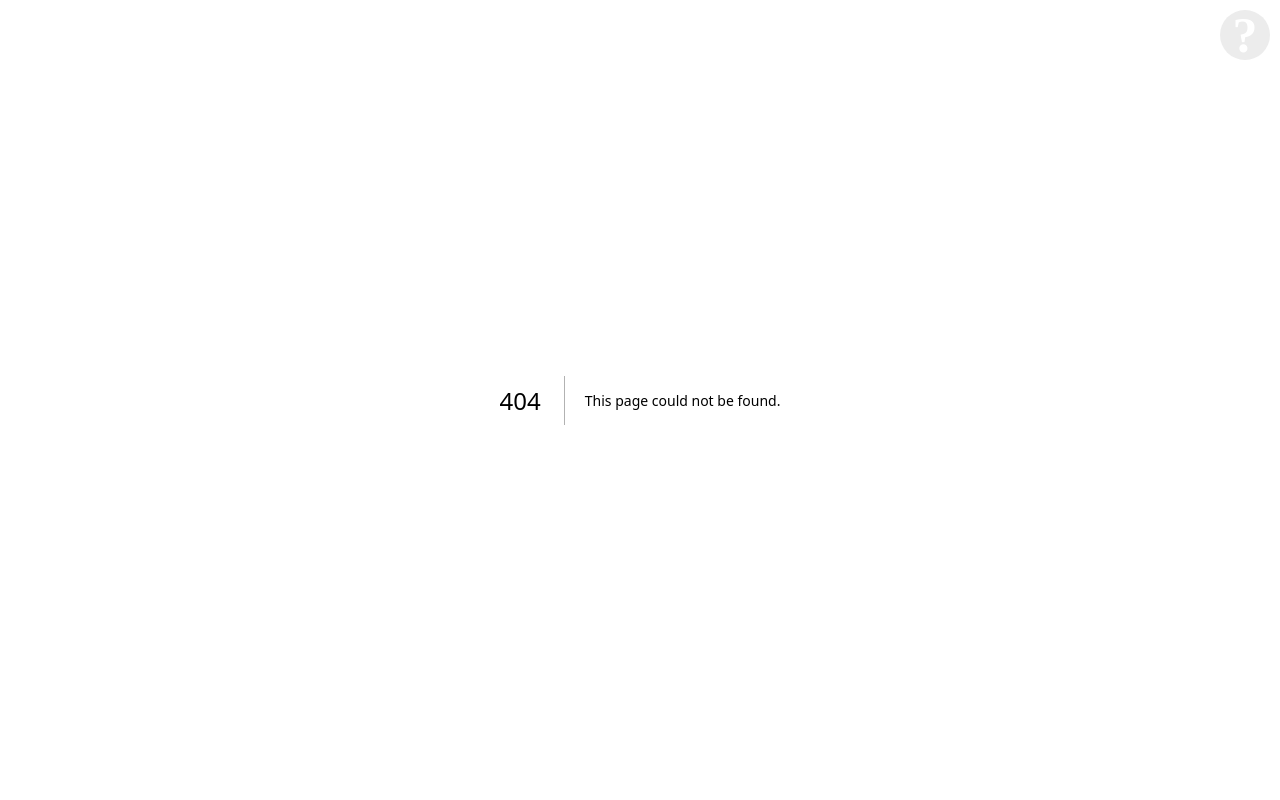
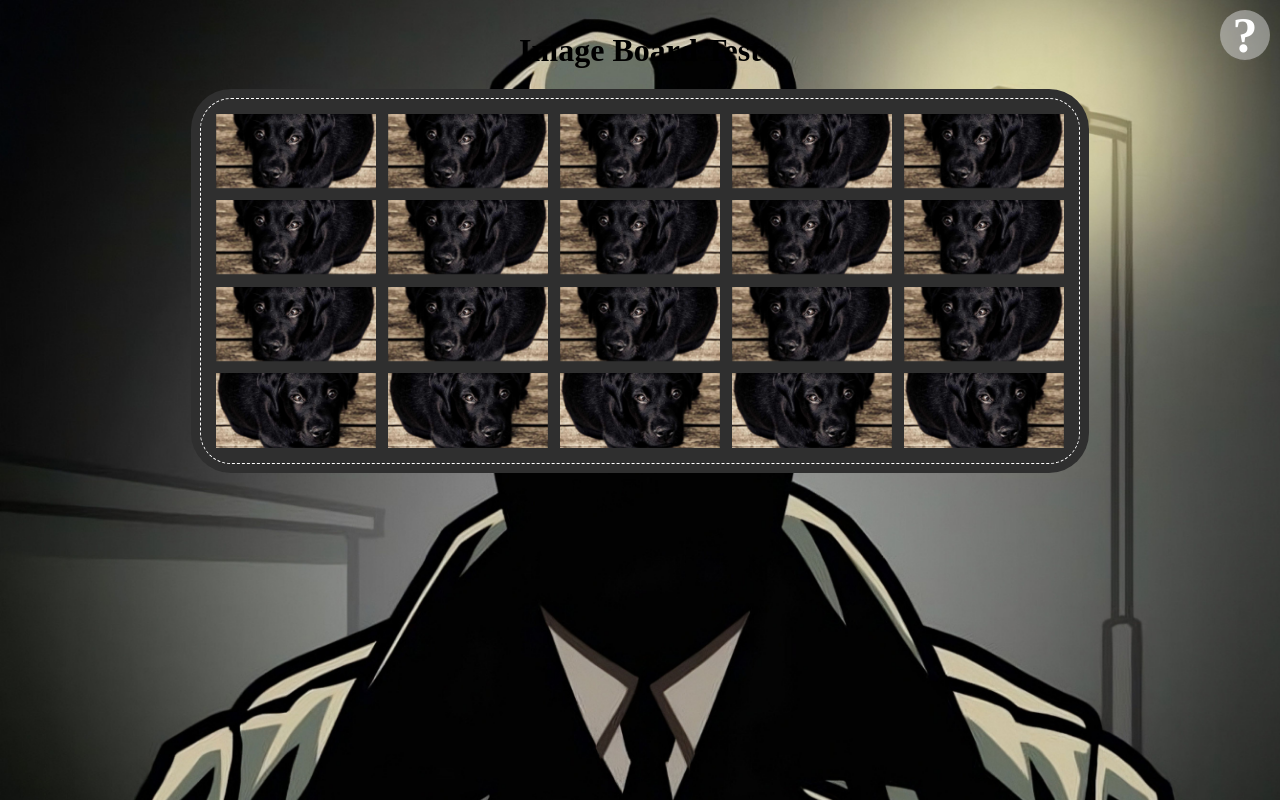
Before and after one commit to cyrimu/sopra-fs25-group-16-client, a Next.js app: page /image-board-test in a window 1280 px wide. Before the commit this address had no page. Built offline with nearby package versions, Linux system fonts and the light colour scheme; a web font is replaced by a local one; what @ant-design/nextjs-registry would draw is missing.

Commit message:
initial image board test

```diff
--- a/app/components/gameCard.tsx
+++ b/app/components/gameCard.tsx
@@ -29,7 +29,7 @@ const GameCard: React.FC<GameCardProps> = ({ card, selected }) => {
   function determineBackgroundImage(): CARD_COLOR {
     const role = myPlayerInGame?.role;
 
-    if (!role) throw new Error("The role of the player in game is null");
+    //if (!role) throw new Error("The role of the player in game is null");
 
     if (
       (role === PLAYER_ROLES.BLUE_OPERATIVE ||
@@ -66,10 +66,11 @@ const GameCard: React.FC<GameCardProps> = ({ card, selected }) => {
         transition={{ duration: 0.6, ease: "easeInOut" }}
       >
         <Image
-          src={
-            "https://upload.wikimedia.org/wikipedia/commons/thumb/1/17/Zebra_%2824694097565%29.jpg/1200px-Zebra_%2824694097565%29.jpg"
-          }
-          alt=""
+          src="/test.jpg"
+          alt="Test Image"
+          width={300}
+          height={300}
+          style={{ objectFit: "cover", width: "100%", height: "100%" }}
         />
       </motion.div>
     );
--- /dev/null
+++ b/app/image-board-test/page.tsx
@@ -0,0 +1,78 @@
+"use client";
+
+import GameCard from "@/components/gameCard";
+import styles from "@/components/Board.module.css";
+import { GAME_TYPE } from "@/lib/features/game/game.types";
+import { CARD_COLOR } from "@/lib/features/game/card.types";
+import { PLAYER_ROLES } from "@/lib/features/player/player.types";
+import { useEffect } from "react";
+import { useDispatch } from "react-redux";
+import { setPlayerName } from "@/lib/features/player";
+import { setGame } from "@/lib/features/game";
+import { TEAM_COLOR } from "@/lib/features/game/team.types";
+import { LANGUAGES } from "@/lib/features/lobby/languages.types";
+
+const dummyCards = Array.from({ length: 20 }, (_, i) => {
+  let isRevealed = true;
+  let color = CARD_COLOR.WHITE;
+
+  if (i < 5) color = CARD_COLOR.BLUE;
+  else if (i < 10) color = CARD_COLOR.RED;
+  else if (i < 15) color = CARD_COLOR.BLACK;
+  else isRevealed = false;
+
+  return {
+    id: i,
+    type: GAME_TYPE.PICTURE,
+    content: "",
+    isRevealed,
+    isSelected: false,
+    image: "/test.jpg", // shown only if not revealed
+    color,
+  };
+});
+
+export default function ImageBoardTestPage() {
+  const dispatch = useDispatch();
+
+  useEffect(() => {
+    dispatch(setPlayerName("tester"));
+
+    dispatch(
+      setGame({
+        gameID: "test-image",
+        host: "tester",
+        players: [
+          {
+            playerName: "tester",
+            role: PLAYER_ROLES.BLUE_OPERATIVE,
+            team: TEAM_COLOR.BLUE,
+          },
+        ],
+        turn: PLAYER_ROLES.BLUE_OPERATIVE,
+        saved: false,
+        winner: null,
+        remainingGuesses: 0,
+        log: [],
+        gameType: GAME_TYPE.PICTURE,
+        language: LANGUAGES.ENGLISH,
+        cards: dummyCards,
+      })
+    );
+  }, [dispatch]);
+
+  return (
+    <main style={{ padding: "2rem" }}>
+      <h1 style={{ textAlign: "center" }}>Image Board Test</h1>
+      <div className={styles.boardWrapper}>
+        <div className={styles.boardContainer}>
+          <div className={styles.boardGrid}>
+            {dummyCards.map((card) => (
+              <GameCard key={card.id} card={card} selected={false} />
+            ))}
+          </div>
+        </div>
+      </div>
+    </main>
+  );
+}
```
Also changed, not shown: public/test.jpg (added), 1 other file (tests, documents, lock files or other folders).
